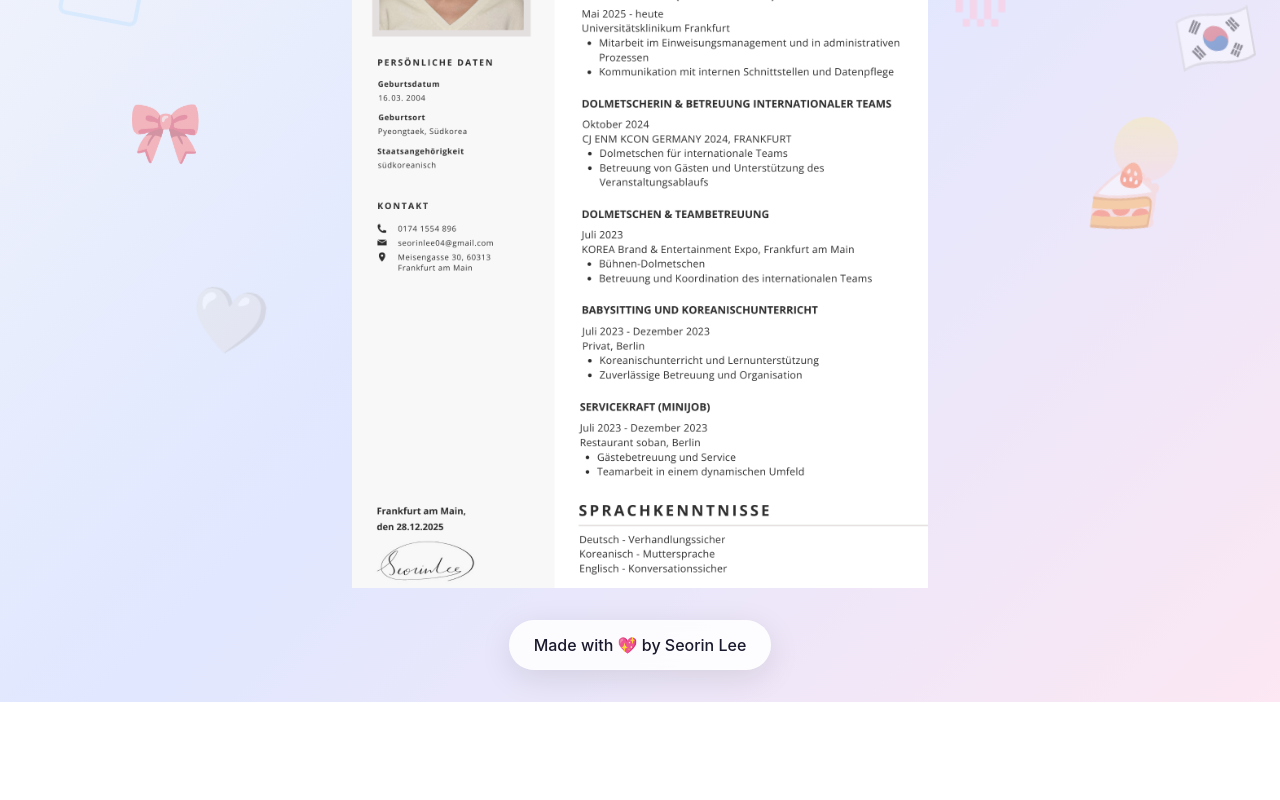
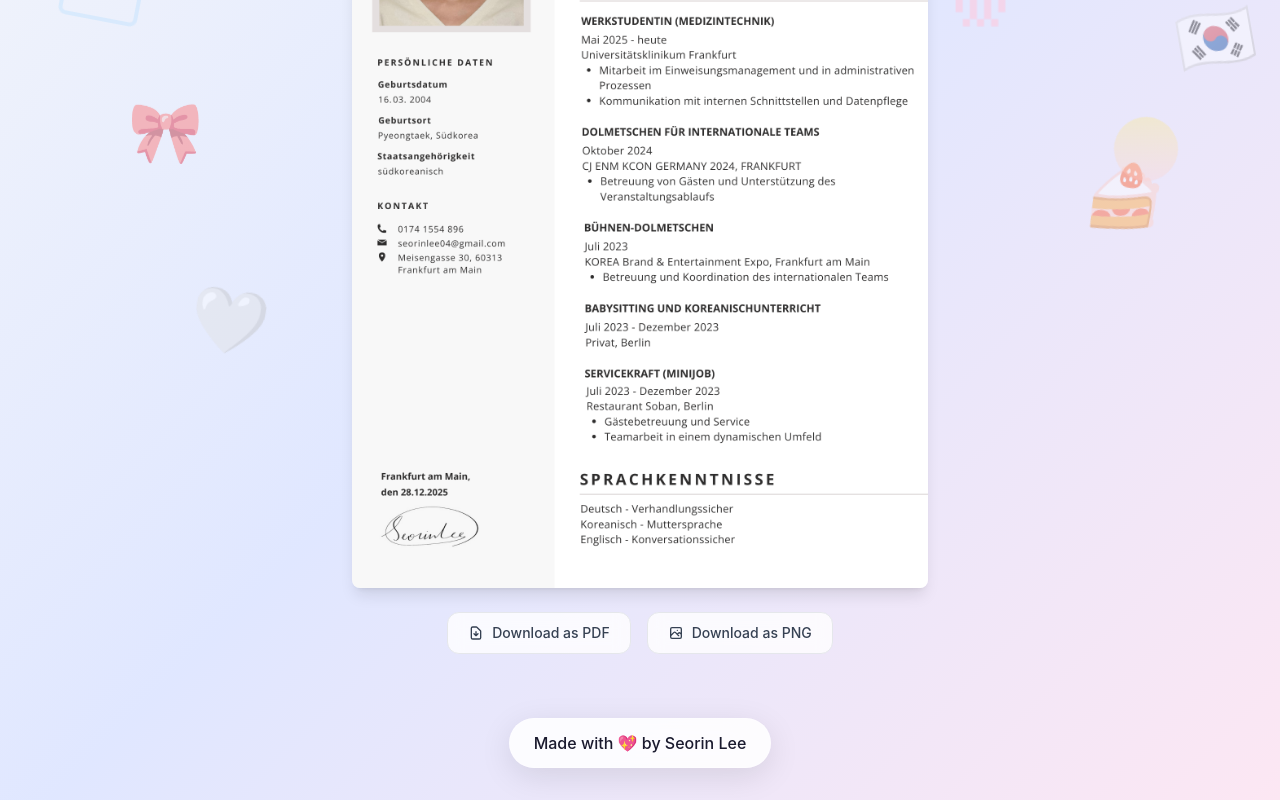
Before and after one commit to seorin-lee/seorin-l-web, a Next.js app: page /about in a window 1280 px wide. Shown: the part 379-1179 px from the top of the page. Before the commit the page ends 1081 px from the top, so only its background shows below. Built offline with nearby package versions, Linux system fonts and the light colour scheme; a web font is replaced by a local one.

Commit message:
feat: add download buttons for Lebenslauf in PNG and PDF formats

```diff
--- a/app/about/page.tsx
+++ b/app/about/page.tsx
@@ -1,28 +1,102 @@
+'use client';
+
 import Navigation from '../components/Navigation';
 import DecorativeElements from '../components/DecorativeElements';
 
 export default function AboutPage() {
+  const handleDownloadPNG = async () => {
+    try {
+      const response = await fetch('/images/lebenslauf.png');
+      const blob = await response.blob();
+      const url = URL.createObjectURL(blob);
+      const link = document.createElement('a');
+      link.href = url;
+      link.download = 'lebenslauf.png';
+      document.body.appendChild(link);
+      link.click();
+      document.body.removeChild(link);
+      URL.revokeObjectURL(url);
+    } catch (error) {
+      console.error('Download failed:', error);
+    }
+  };
+
+  const handleDownloadPDF = () => {
+    // Open image in new window and trigger print (save as PDF)
+    const printWindow = window.open('/images/lebenslauf.png', '_blank');
+    if (printWindow) {
+      printWindow.onload = () => {
+        printWindow.print();
+      };
+    }
+  };
+
   return (
     <div className="relative min-h-screen overflow-hidden">
-      {/* Background decorative elements */}
       <DecorativeElements />
 
-      {/* Main content */}
       <div className="relative z-10">
         <Navigation />
 
-        <main className="pt-20 px-4 md:px-8">
+        <main className="pt-20 px-4 md:px-8 pb-8">
           <div className="max-w-7xl mx-auto">
             <h1 className="text-3xl md:text-4xl font-bold text-center mb-8">
-              👤 Lebenslauf
+              Lebenslauf
             </h1>
+          </div>
 
+          <div className="flex flex-col items-center">
+            <img
+              src="/images/lebenslauf.png"
+              alt="Lebenslauf"
+              className="max-w-xl w-full mx-auto rounded-lg shadow-lg"
+            />
+
+            {/* Download buttons */}
+            <div className="flex gap-4 mt-6">
+              <button
+                onClick={handleDownloadPDF}
+                className="px-5 py-2.5 rounded-xl bg-white/80 backdrop-blur border border-gray-200 text-gray-700 text-sm font-medium hover:bg-white hover:shadow-md transition-all flex items-center gap-2"
+              >
+                <svg
+                  className="w-4 h-4"
+                  fill="none"
+                  stroke="currentColor"
+                  viewBox="0 0 24 24"
+                >
+                  <path
+                    strokeLinecap="round"
+                    strokeLinejoin="round"
+                    strokeWidth={2}
+                    d="M12 10v6m0 0l-3-3m3 3l3-3m2 8H7a2 2 0 01-2-2V5a2 2 0 012-2h5.586a1 1 0 01.707.293l5.414 5.414a1 1 0 01.293.707V19a2 2 0 01-2 2z"
+                  />
+                </svg>
+                Download as PDF
+              </button>
+
+              <button
+                onClick={handleDownloadPNG}
+                className="px-5 py-2.5 rounded-xl bg-white/80 backdrop-blur border border-gray-200 text-gray-700 text-sm font-medium hover:bg-white hover:shadow-md transition-all flex items-center gap-2"
+              >
+                <svg
+                  className="w-4 h-4"
+                  fill="none"
+                  stroke="currentColor"
+                  viewBox="0 0 24 24"
+                >
+                  <path
+                    strokeLinecap="round"
+                    strokeLinejoin="round"
+                    strokeWidth={2}
+                    d="M4 16l4.586-4.586a2 2 0 012.828 0L16 16m-2-2l1.586-1.586a2 2 0 012.828 0L20 14m-6-6h.01M6 20h12a2 2 0 002-2V6a2 2 0 00-2-2H6a2 2 0 00-2 2v12a2 2 0 002 2z"
+                  />
+                </svg>
+                Download as PNG
+              </button>
+            </div>
           </div>
         </main>
 
-        <img src="/images/lebenslauf.png" alt="Lebenslauf" className="max-w-xl mx-auto" />
-
-        {/* Footer */}
         <footer className="py-8 text-center">
           <div className="glass rounded-full px-6 py-3 inline-block mx-auto">
             <p className="text-sm md:text-base font-medium">
--- a/app/api/recipes/route.ts
+++ b/app/api/recipes/route.ts
@@ -37,13 +37,21 @@ export async function POST(request: NextRequest) {
     const ingredientList = ingredients.filter((i: string) => i.trim()).join(', ');
 
     const completion = await openai.chat.completions.create({
-      model: 'gpt-4o-mini',
+      model: 'gpt-5.2',
       messages: [
         {
           role: 'system',
-          content: `You are a helpful home cooking assistant. Your job is to suggest simple, home-friendly recipes based on ingredients the user has.
+          content: `You are an expert home cooking assistant. Your job is to suggest REAL, EXISTING recipes based on the ingredients the user provides.
 
-IMPORTANT: Detect the language of the user's ingredients and respond in the SAME language. If ingredients are in Korean, respond entirely in Korean. If in English, respond in English.
+CRITICAL RULES - RECIPE VALIDITY:
+- ONLY suggest recipes that are real, commonly recognized dishes found in actual cookbooks or cooking references.
+- Do NOT invent recipe names, combinations, or dishes that don't exist in real-world cooking.
+- Every recipe must be a dish that home cooks would recognize by name.
+- If the available ingredients cannot realistically make a proper dish, do NOT force a suggestion.
+- Accuracy and realism are MORE IMPORTANT than quantity. It is better to suggest 1-2 excellent, valid recipes than 5 forced or invented ones.
+
+LANGUAGE HANDLING:
+Detect the language of the user's ingredients and respond ENTIRELY in the SAME language. If ingredients are in Korean, respond entirely in Korean. If in English, respond in English.
 
 Return your response as valid JSON in this exact format:
 {
@@ -57,12 +65,17 @@ Return your response as valid JSON in this exact format:
   ]
 }
 
-Guidelines:
-- Suggest 3-7 recipes depending on ingredient variety
-- Focus on simple, achievable home cooking (not restaurant-level complexity)
-- Keep additional ingredients minimal (common pantry items only)
-- Steps should be clear and beginner-friendly
-- If ingredients are limited, suggest simpler recipes`
+RECIPE QUALITY GUIDELINES:
+- Suggest 1-5 recipes depending on how well the ingredients support real dishes. Fewer is fine if ingredients are limited.
+- Focus on achievable home cooking (not restaurant-level complexity).
+- Keep additional ingredients minimal (common pantry staples only: salt, pepper, oil, basic spices).
+- Cooking steps must be thorough and instructive:
+  * Specify the order of operations clearly
+  * Include heat levels (e.g., medium-high heat, low simmer)
+  * Mention approximate cooking times where helpful
+  * Add brief tips on technique (e.g., "stir frequently to prevent sticking", "let rest for 5 minutes before slicing")
+  * Explain why certain steps matter when it helps understanding
+- Steps should be beginner-friendly but detailed enough to actually follow and succeed.`
         },
         {
           role: 'user',
```
Also changed, not shown: public/images/lebenslauf.png.
